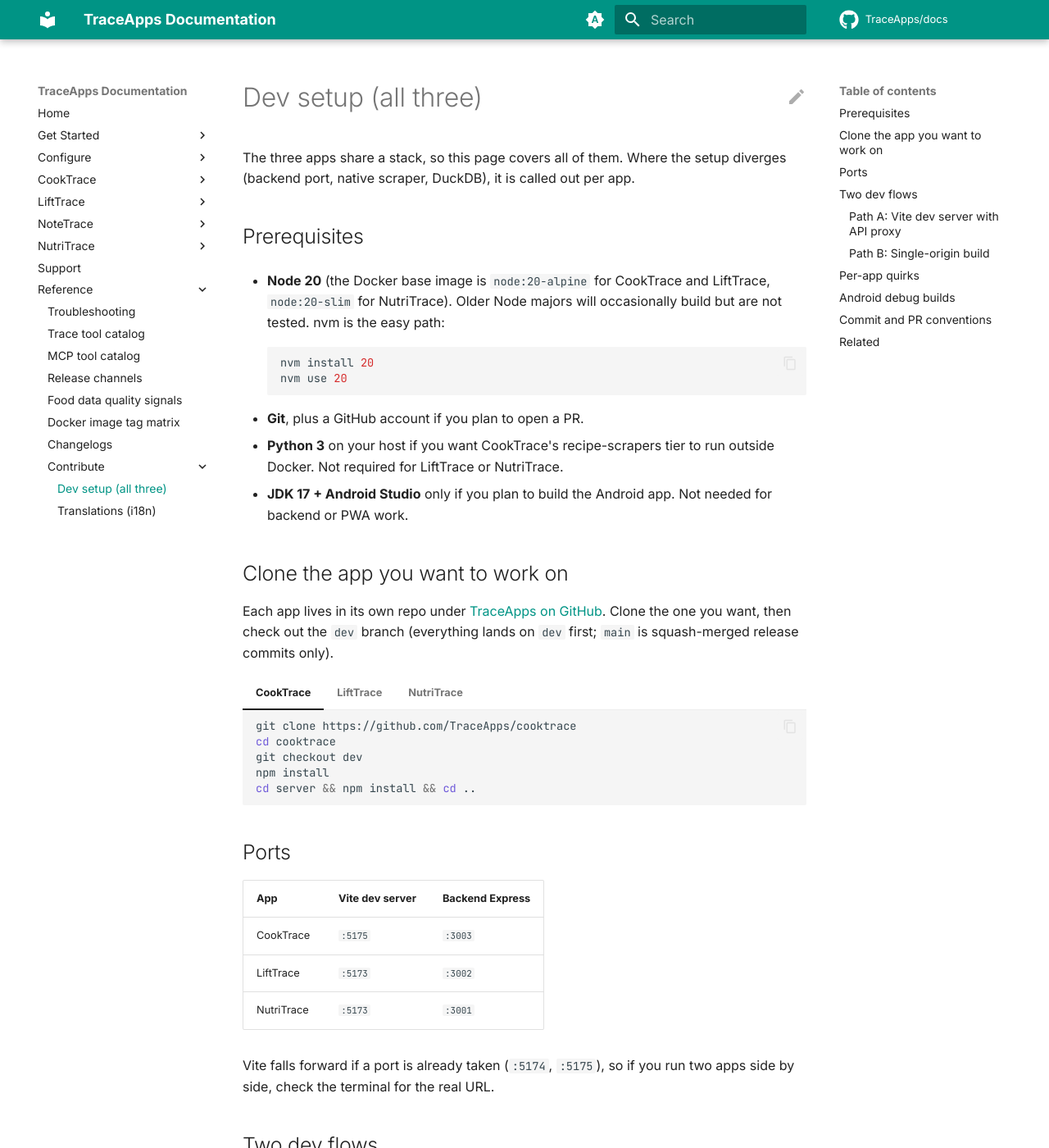
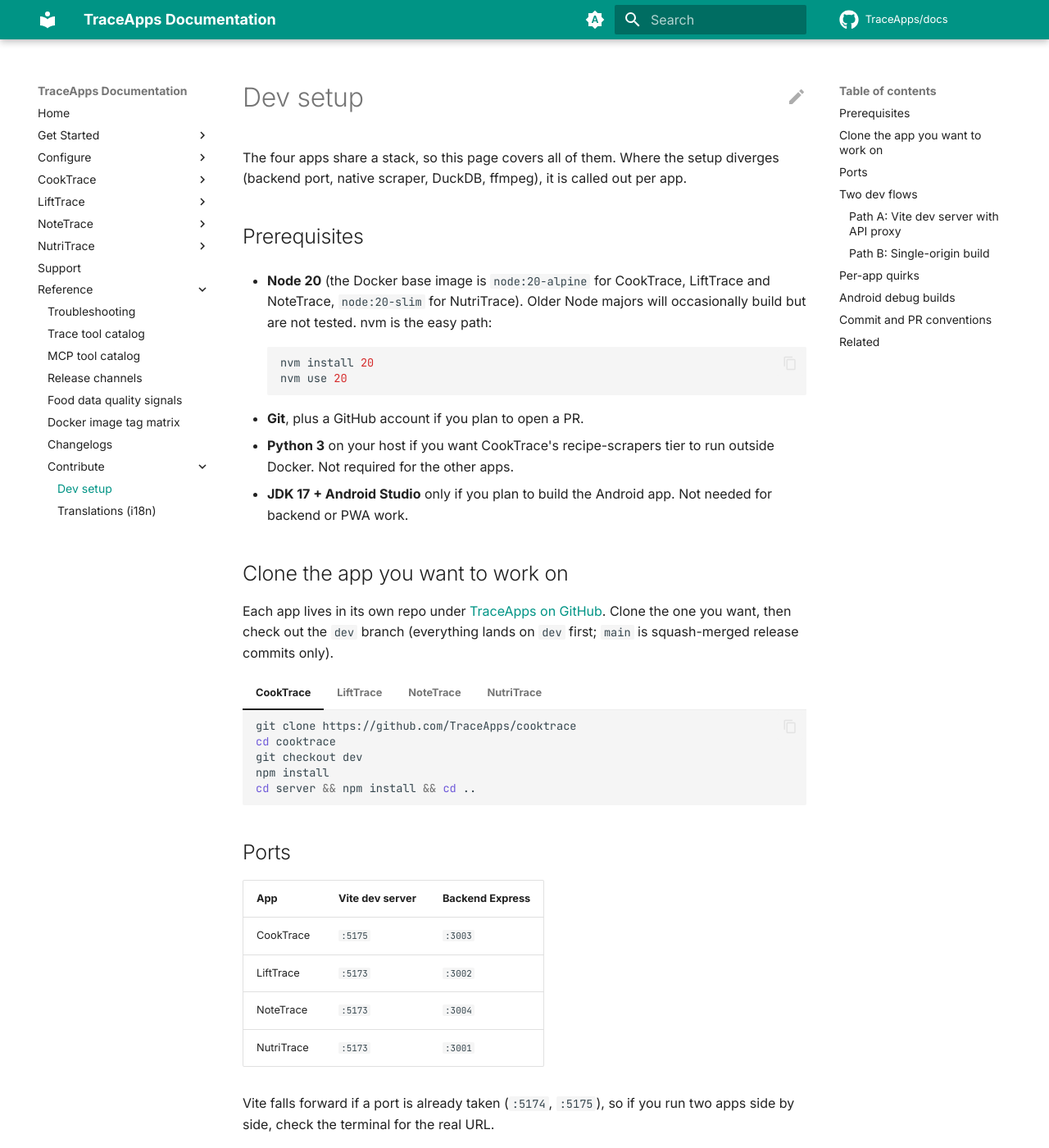
Before and after one commit to TraceApps/docs, an MkDocs documentation site: the page built from docs/contribute/dev-setup.md, in a window 1280 px wide and 1400 px high. Shown: the whole window at 82% size. Built offline with MkDocs 1.6.1 and Material for MkDocs 9.7.7, drawn with Linux system fonts in a browser that asks for light colours; comment, search, counter and statistics services are not loaded; some of the changed text lies outside the part shown.

Commit message:
Dev setup and SMTP cover NoteTrace too: four apps, not three

````diff
--- a/docs/contribute/dev-setup.md
+++ b/docs/contribute/dev-setup.md
@@ -1,10 +1,10 @@
-# Dev setup (all three)
+# Dev setup
 
-The three apps share a stack, so this page covers all of them. Where the setup diverges (backend port, native scraper, DuckDB), it is called out per app.
+The four apps share a stack, so this page covers all of them. Where the setup diverges (backend port, native scraper, DuckDB, ffmpeg), it is called out per app.
 
 ## Prerequisites
 
-- **Node 20** (the Docker base image is `node:20-alpine` for CookTrace and LiftTrace, `node:20-slim` for NutriTrace). Older Node majors will occasionally build but are not tested. nvm is the easy path:
+- **Node 20** (the Docker base image is `node:20-alpine` for CookTrace, LiftTrace and NoteTrace, `node:20-slim` for NutriTrace). Older Node majors will occasionally build but are not tested. nvm is the easy path:
 
     ```bash
     nvm install 20
@@ -12,7 +12,7 @@ The three apps share a stack, so this page covers all of them. Where the setup d
     ```
 
 - **Git**, plus a GitHub account if you plan to open a PR.
-- **Python 3** on your host if you want CookTrace's recipe-scrapers tier to run outside Docker. Not required for LiftTrace or NutriTrace.
+- **Python 3** on your host if you want CookTrace's recipe-scrapers tier to run outside Docker. Not required for the other apps.
 - **JDK 17 + Android Studio** only if you plan to build the Android app. Not needed for backend or PWA work.
 
 ## Clone the app you want to work on
@@ -39,6 +39,16 @@ Each app lives in its own repo under [TraceApps on GitHub](https://github.com/Tr
     cd server && npm install && cd ..
     ```
 
+=== "NoteTrace"
+
+    ```bash
+    git clone https://github.com/TraceApps/notetrace
+    cd notetrace
+    git checkout dev
+    npm install
+    cd server && npm install && cd ..
+    ```
+
 === "NutriTrace"
 
     ```bash
@@ -55,17 +65,18 @@ Each app lives in its own repo under [TraceApps on GitHub](https://github.com/Tr
 |-----|-----------------|-----------------|
 | CookTrace  | `:5175` | `:3003` |
 | LiftTrace  | `:5173` | `:3002` |
+| NoteTrace  | `:5173` | `:3004` |
 | NutriTrace | `:5173` | `:3001` |
 
 Vite falls forward if a port is already taken (`:5174`, `:5175`), so if you run two apps side by side, check the terminal for the real URL.
 
 ## Two dev flows
 
-Both flows work for all three apps. Pick based on what you are changing.
+Both flows work for all four apps. Pick based on what you are changing.
 
 ### Path A: Vite dev server with API proxy
 
-Fast HMR, but the frontend runs on a separate origin (`:5173` or `:5175`) from the backend (`:3001`, `:3002` or `:3003`). Vite proxies `/api` and `/uploads` through to the backend. Handy for iterating on markup and Svelte components.
+Fast HMR, but the frontend runs on a separate origin (`:5173` or `:5175`) from the backend (`:3001`, `:3002`, `:3003` or `:3004`). Vite proxies `/api` and `/uploads` through to the backend. Handy for iterating on markup and Svelte components.
 
 ```bash
 # terminal 1: backend
@@ -87,7 +98,7 @@ rm -rf server/dist && cp -r dist server/dist
 cd server && node index.js
 ```
 
-Open the backend port from the table above (`http://localhost:3001` for NutriTrace, `:3002` for LiftTrace, `:3003` for CookTrace). Re-run all three lines after any frontend change; the server templates `dist/index.html` at startup, so a rebuild needs a server restart to be picked up. Backend-only changes just need the server restarted.
+Open the backend port from the table above (`http://localhost:3001` for NutriTrace, `:3002` for LiftTrace, `:3003` for CookTrace, `:3004` for NoteTrace). Re-run all three lines after any frontend change; the server templates `dist/index.html` at startup, so a rebuild needs a server restart to be picked up. Backend-only changes just need the server restarted.
 
 !!! tip "Blank page in Path A"
     A stale PWA service worker will keep serving the previous shell even though your new build is on disk. Open DevTools, unregister the service worker, clear site data, hard-reload. If that does not fix it, switch to Path B; single-origin sidesteps the whole class of problem.
@@ -97,6 +108,8 @@ Open the backend port from the table above (`http://localhost:3001` for NutriTra
 **CookTrace** has a Python tier for recipe scraping (`recipe-scrapers`, 300+ site-specific extractors). The Docker image bakes `python3` and the library in. Locally, set `PYTHON_BIN=python3` (or the full path to a venv) and install the library yourself: `pip install recipe-scrapers`. Without it, imports fall back to schema.org JSON-LD only.
 
 **LiftTrace** builds pre-rendered rest-cue audio tones on first Android build via `npm run build:rest-tones`. It runs automatically as part of `npm run android`, `android:run`, and `android:debug`. If you only run `vite build`, the tones will be missing from the APK; use one of the `android:*` scripts instead.
+
+**NoteTrace** uses ffmpeg to convert voice recordings imported from Google Keep (3GP/AMR) and to split long recordings for transcription. The Docker image builds a small audio-only ffmpeg in. Locally, install ffmpeg (with ffprobe) or point `FFMPEG_PATH` and `FFPROBE_PATH` at them. Without it, those two features are unavailable and everything else works.
 
 **NutriTrace** uses `node:20-slim` (Debian) rather than Alpine because DuckDB (the Open Food Facts / OFF local mirror) needs glibc. Local dev on Alpine or musl-libc distros will hit `Error loading shared library ld-linux-x86-64.so.2` when the OFF mirror layer tries to load. On glibc-based Linux, macOS, and Windows this is a non-issue.
 
--- a/mkdocs.yml
+++ b/mkdocs.yml
@@ -251,5 +251,5 @@ nav:
       - Docker image tag matrix: reference/image-tags.md
       - Changelogs: reference/changelogs.md
       - Contribute:
-          - Dev setup (all three): contribute/dev-setup.md
+          - Dev setup: contribute/dev-setup.md
           - Translations (i18n): contribute/translations.md
````
Also changed, not shown: README.md (+1 -1 lines), docs/contribute/translations.md (+1 -1 lines), docs/cooktrace/nt-federation.md (+1 -1 lines), docs/integrations/smtp.md (+1 -1 lines).
